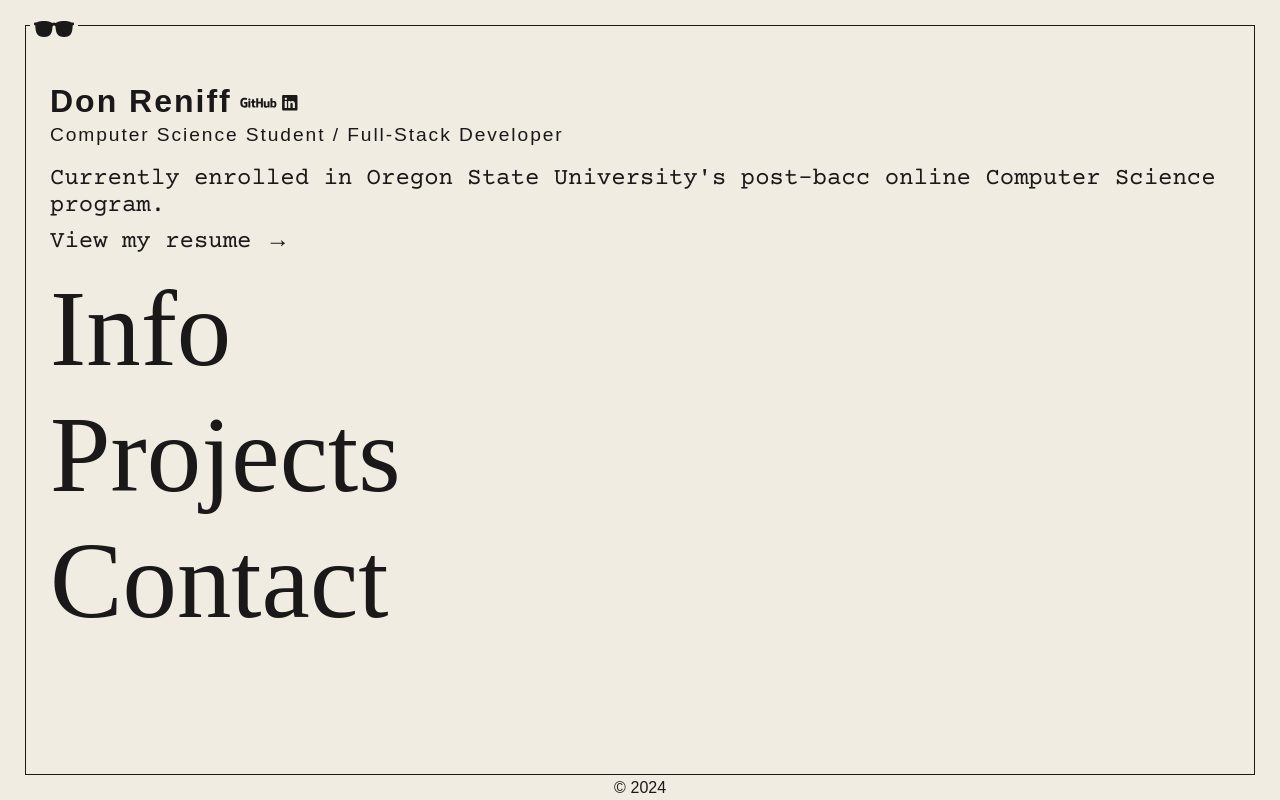
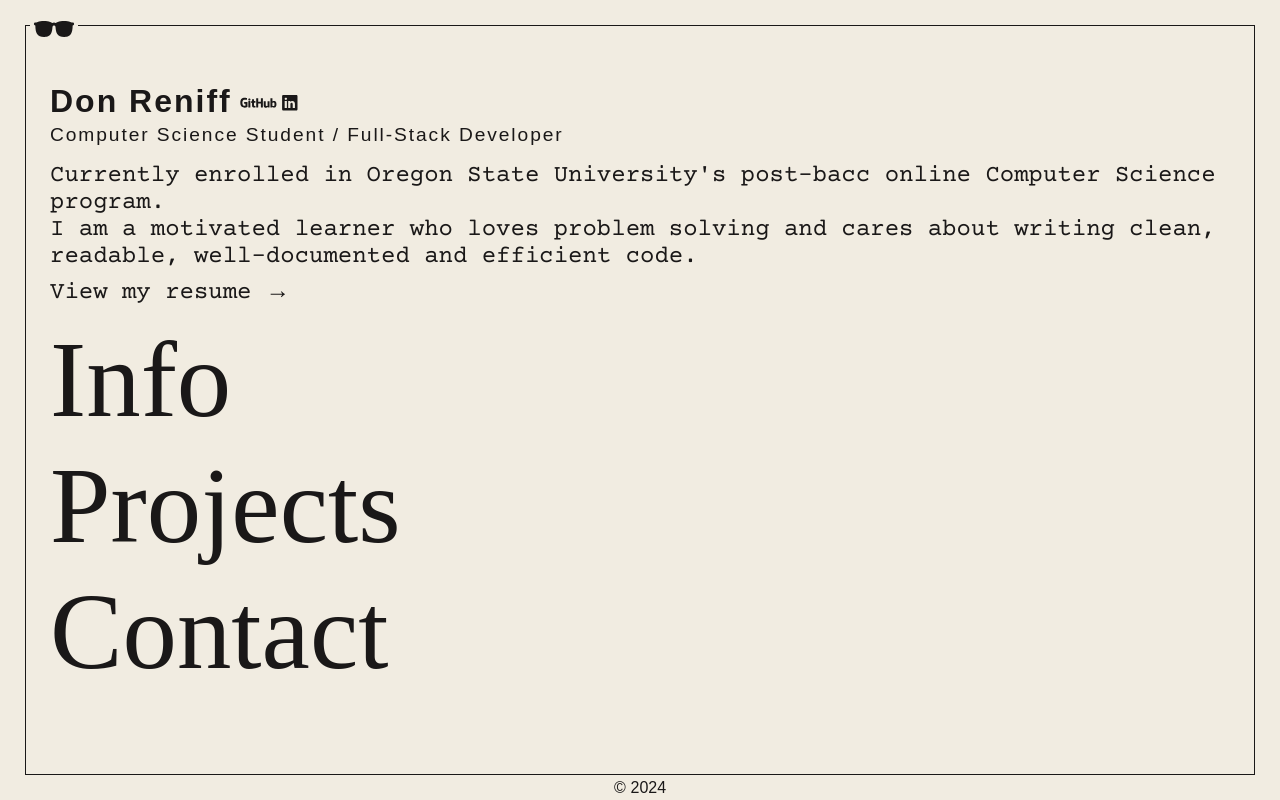
Before and after one commit to dreniff3/personal-portfolio, a React (Vite) app: page / in a window 1280 px wide. Built offline with nearby package versions, Linux system fonts and the light colour scheme; a web font is replaced by a local one.

Commit message:
Add container for info description

```diff
--- a/src/pages/HomePage.jsx
+++ b/src/pages/HomePage.jsx
@@ -19,8 +19,11 @@ const HomePage = () => {
                         <IoLogoLinkedin className="linkedin-logo" />
                     </div>
                 </div>
-                <p className="info-header">Computer Science Student / Full-Stack Developer</p>
-                <p className="info-description">Currently enrolled in Oregon State University's post-bacc online Computer Science program.</p>
+                <div className="home-info-description-container">
+                    <p className="info-header">Computer Science Student / Full-Stack Developer</p>
+                    <p className="info-description">Currently enrolled in Oregon State University's post-bacc online Computer Science program.</p>
+                    <p className="info-description">I am a motivated learner who loves problem solving and cares about writing clean, readable, well-documented and efficient code.</p>
+                </div>
                 <a href="resume" className="btn-text">View my resume &rarr;</a>
             </div>
 
```
